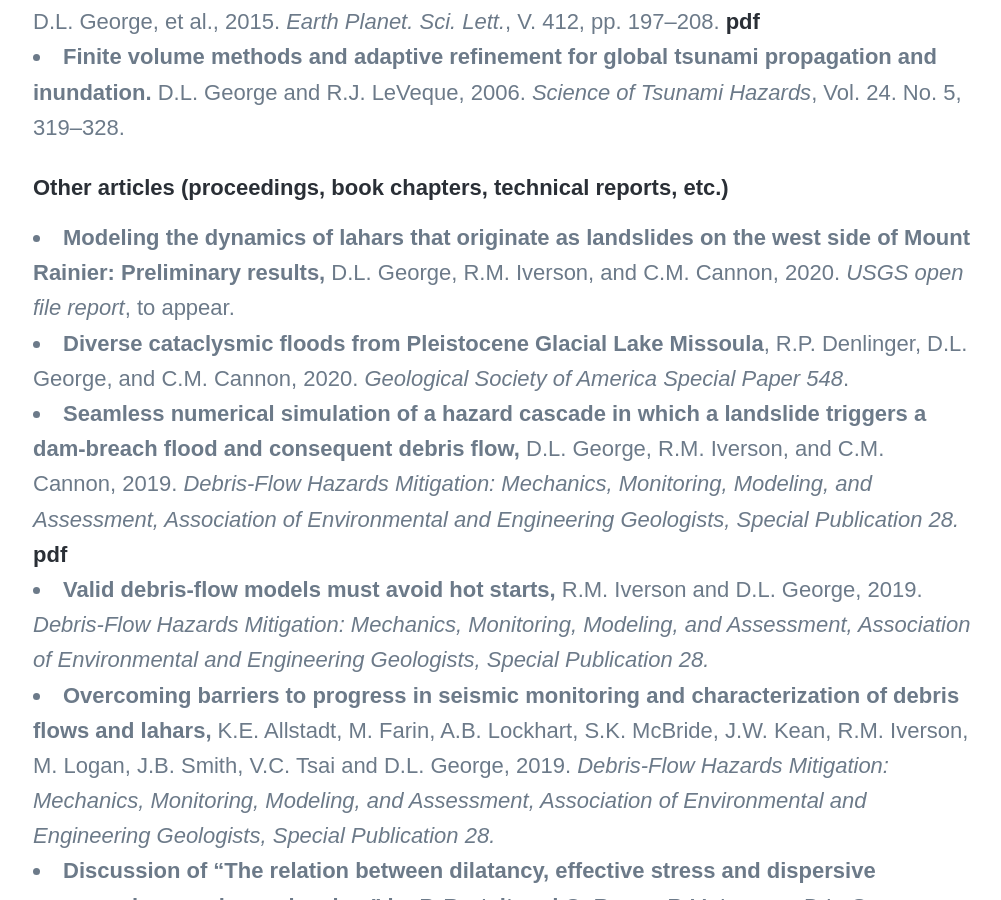
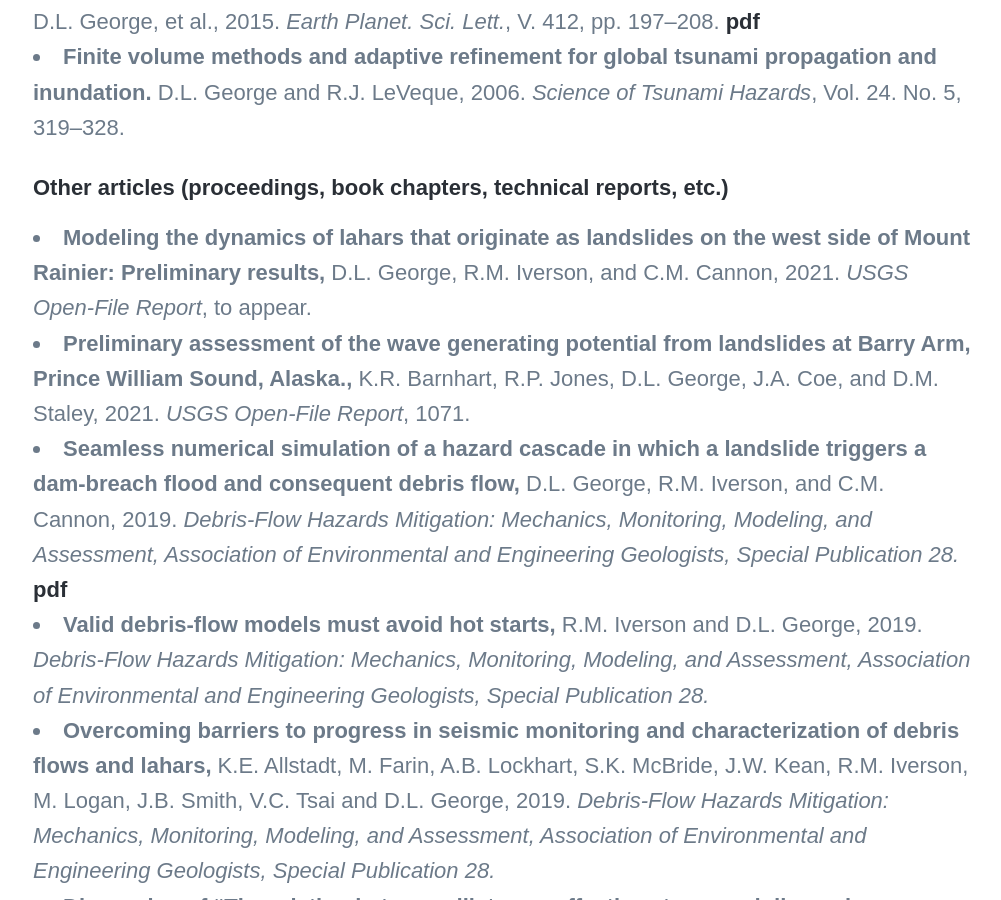
Before and after one commit to dlgeorge/dlgeorge.github.io, a Jekyll site: the page built from _pages/publications.md, in a window 1280 px wide and 900 px high, scrolled down 2543 px. Shown: the whole window, without its empty margins (137-1138 px from the left). Built offline with Jekyll 4.4.1, drawn with Linux system fonts in a browser that asks for light colours; nearby versions of some CDN libraries; some web fonts are replaced.

Commit message:
new pubs

```diff
--- a/_pages/publications.md
+++ b/_pages/publications.md
@@ -34,8 +34,8 @@
 * **Finite volume methods and adaptive refinement for global tsunami propagation and inundation.** D.L. George and R.J. LeVeque, 2006. *Science of Tsunami Hazards*, Vol. 24. No. 5, 319--328.
 
 #### Other articles (proceedings, book chapters, technical reports, etc.)
-* **Modeling the dynamics of lahars that originate as landslides on the west side of Mount Rainier: Preliminary results,** D.L. George, R.M. Iverson, and C.M. Cannon, 2020. *USGS open file report*, to appear.
-* **Diverse cataclysmic floods from Pleistocene Glacial Lake Missoula**, R.P. Denlinger, D.L. George, and C.M. Cannon, 2020. *Geological Society of America Special Paper 548*.
+* **Modeling the dynamics of lahars that originate as landslides on the west side of Mount Rainier: Preliminary results,** D.L. George, R.M. Iverson, and C.M. Cannon, 2021. *USGS Open-File Report*, to appear.
+* **Preliminary assessment of the wave generating potential from landslides at Barry Arm, Prince William Sound, Alaska.,** K.R. Barnhart, R.P. Jones, D.L. George, J.A. Coe, and D.M. Staley, 2021. *USGS Open-File Report*, 1071.
 * **Seamless numerical simulation of a hazard cascade in which a landslide triggers a dam-breach flood and consequent debris flow,** D.L. George, R.M. Iverson, and C.M. Cannon, 2019. *Debris-Flow Hazards Mitigation: Mechanics, Monitoring, Modeling, and Assessment, Association of Environmental and Engineering Geologists, Special Publication 28.* [pdf]({{ site.baseurl }}/pubs/GeorgeIversonCannon_7thDFHM.pdf)
 * **Valid debris-flow models must avoid hot starts,** R.M. Iverson and D.L. George, 2019. *Debris-Flow Hazards Mitigation: Mechanics, Monitoring, Modeling, and Assessment, Association of Environmental and Engineering Geologists, Special Publication 28.*
 * **Overcoming barriers to progress in seismic monitoring and characterization of debris flows and lahars,** K.E. Allstadt, M. Farin, A.B. Lockhart, S.K. McBride, J.W. Kean, R.M. Iverson, M. Logan, J.B. Smith, V.C. Tsai and D.L. George, 2019. *Debris-Flow Hazards Mitigation: Mechanics, Monitoring, Modeling, and Assessment, Association of Environmental and Engineering Geologists, Special Publication 28.*
```
